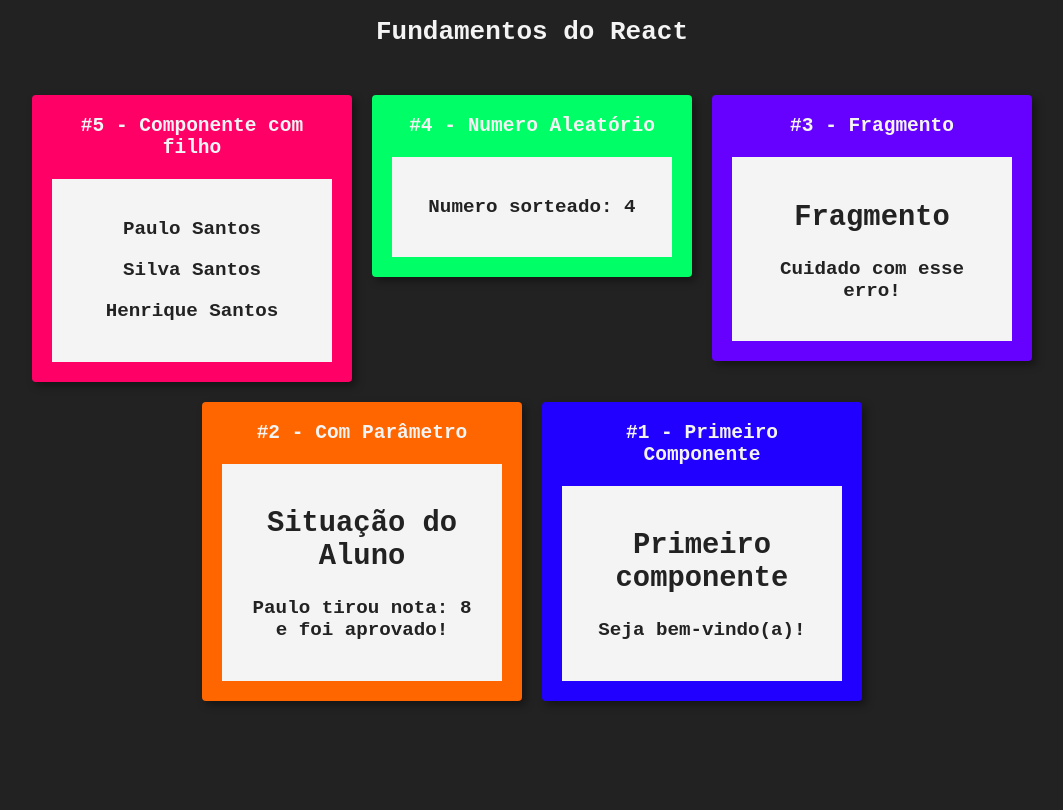
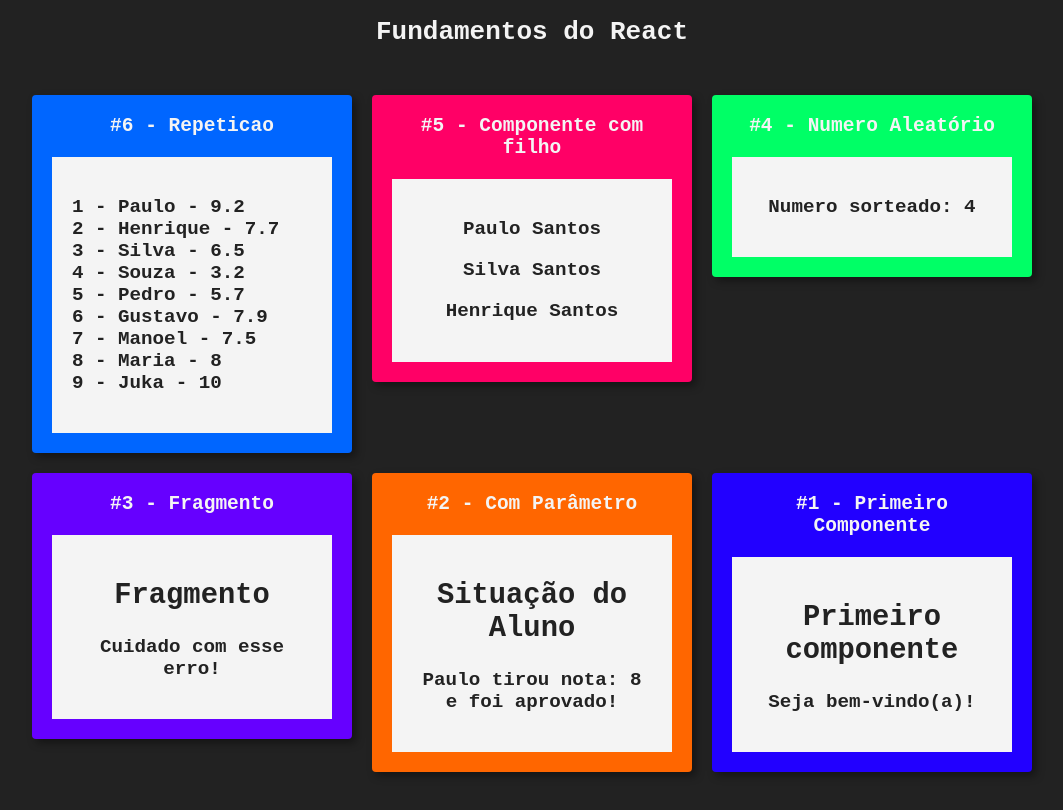
Before and after one commit to Henrique1204/Fundamentos-React, a React (Create React App) app: page / in a window 1280 px wide. Shown: the whole page, without its empty margins (108-1171 px from the left). Built offline with nearby package versions, Linux system fonts and the light colour scheme.

Commit message:
Adicionar exemplos de repticao

```diff
--- a/src/App.jsx
+++ b/src/App.jsx
@@ -6,15 +6,16 @@ import Aleatorio from "./componentes/basicos/Aleatorio";
 import Card from "./componentes/layout/Card";
 import Familia from "./componentes/basicos/Familia";
 import FamiliaMembro from "./componentes/basicos/FamiliaMembro";
+import ListaAlunos from "./componentes/Repeticao/ListaAlunos";
 import "./App.css";
 
-// Funcção reduzida, só vai funcionar com o export default
-// pq os outros export precisam do nome para serem referenciados na hora do import
-// O parânteses serve para indicar a expressão, porém funciona sem tbm
 export default () => (
     <div id="App">
         <h1>Fundamentos do React</h1>
         <div className="Cards">
+            <Card titulo="#6 - Repeticao" color="#06F">
+                <ListaAlunos></ListaAlunos>
+            </Card>
             <Card titulo="#5 - Componente com filho" color="#F06">
                 <Familia sobrenome="Santos">
                     <FamiliaMembro nome="Paulo" />
--- /dev/null
+++ b/src/componentes/Repeticao/ListaAlunos.jsx
@@ -0,0 +1,16 @@
+import React from "react";
+import alunos from "../../data/alunos";
+
+export default (props) => {
+    const listaLi = alunos.map((aluno) => {
+        return (<li key={ aluno["id"] }>{ aluno["id"] } - { aluno["nome"] } - { aluno["nota"] }</li>);
+    });
+
+    return (
+        <div>
+            <ul style={ { padding: 0, listStyle: "none", textAlign: "left" } }>
+                {listaLi}
+            </ul>
+        </div>
+    );
+}
--- /dev/null
+++ b/src/data/alunos.js
@@ -0,0 +1,11 @@
+export default [
+    { id: 1, nome: "Paulo", nota: 9.2 },
+    { id: 2, nome: "Henrique", nota: 7.7 },
+    { id: 3, nome: "Silva", nota: 6.5 },
+    { id: 4, nome: "Souza", nota: 3.2 },
+    { id: 5, nome: "Pedro", nota: 5.7 },
+    { id: 6, nome: "Gustavo", nota: 7.9 },
+    { id: 7, nome: "Manoel", nota: 7.5 },
+    { id: 8, nome: "Maria", nota: 8.0 },
+    { id: 9, nome: "Juka", nota: 10 },
+]
```
